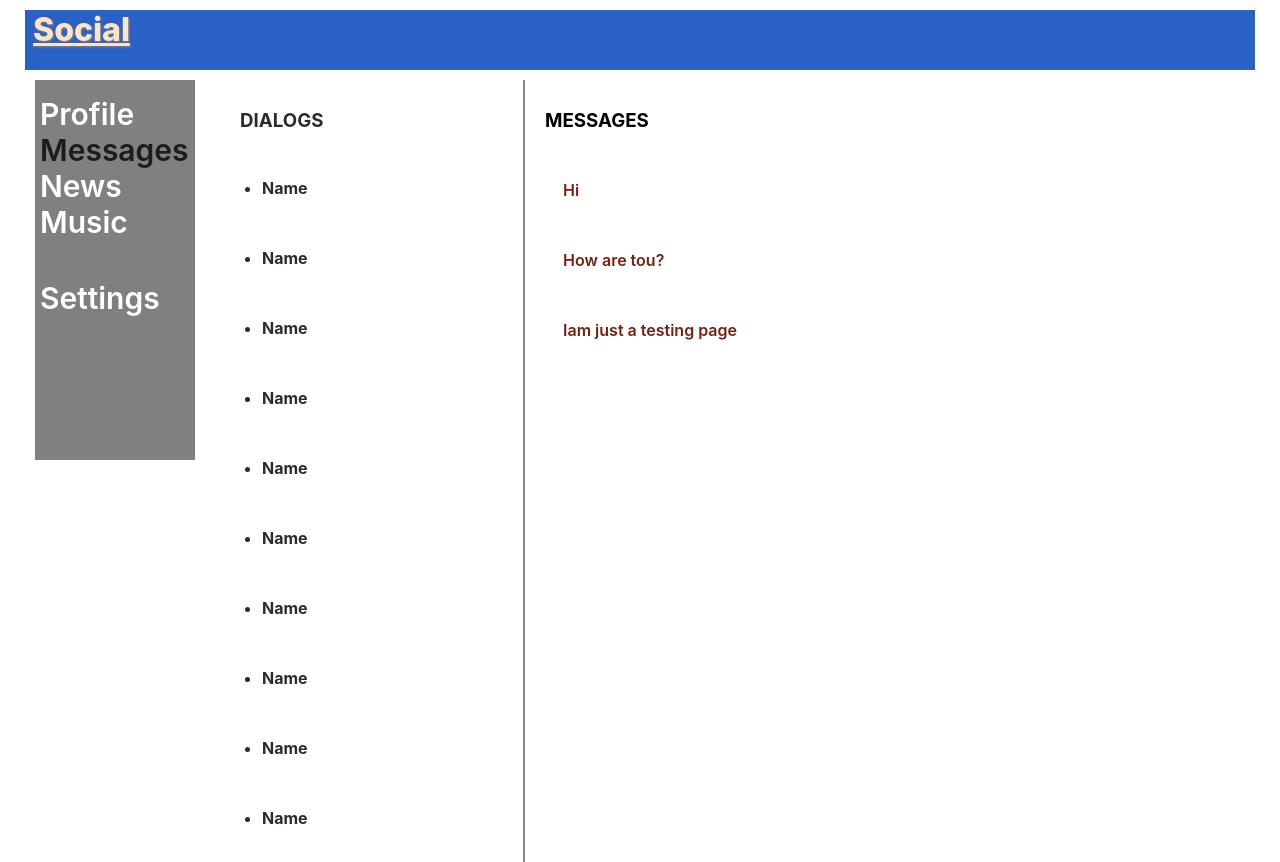
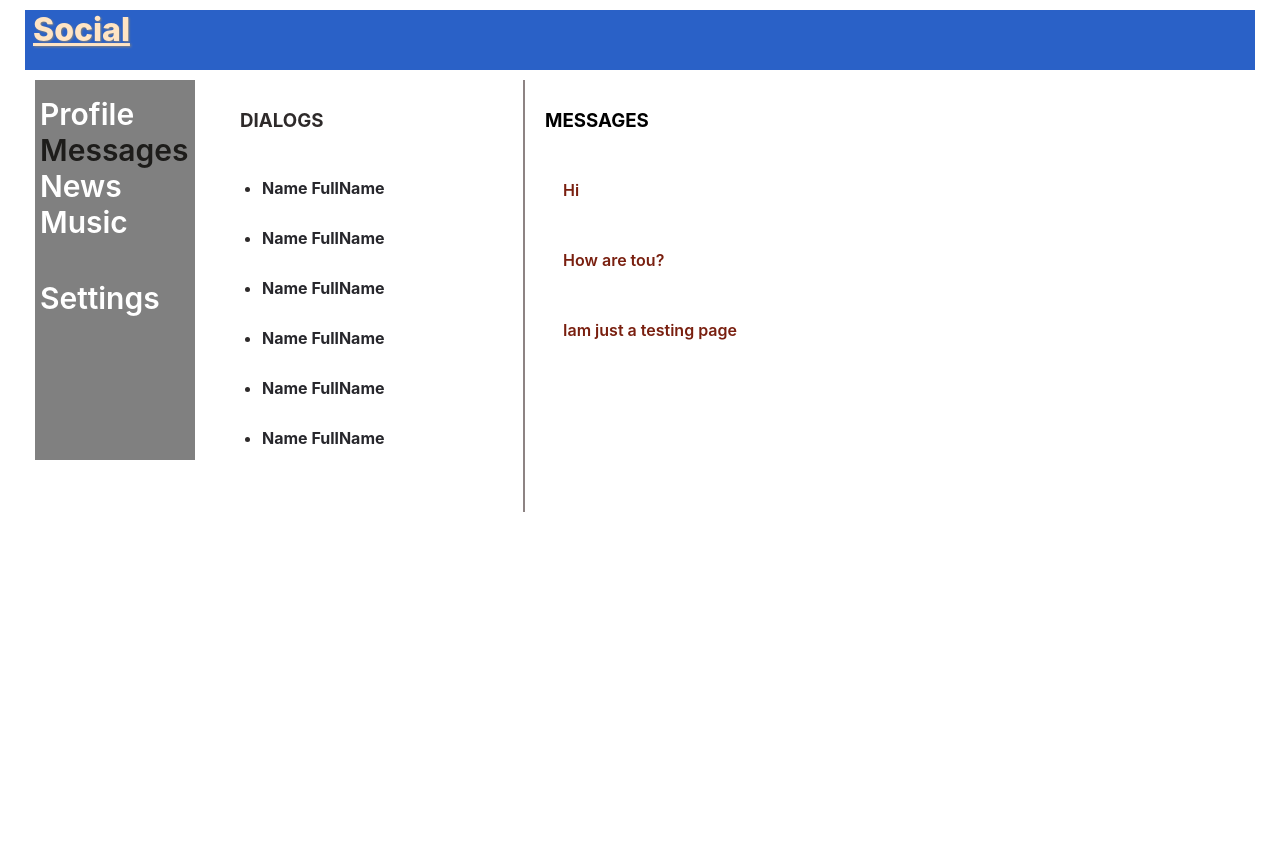
Before and after one commit to Skoll57/Social, a React (Create React App) app: page /dialogs in a window 1280 px wide. Shown: the top 862 px of the page. After the commit the page ends 800 px from the top, so only its background shows below. Built offline with nearby package versions, Linux system fonts and the light colour scheme.

Commit message:
Dialogs Dorabotki

```diff
--- a/src/App.jsx
+++ b/src/App.jsx
@@ -19,7 +19,7 @@ const App = () => {
         <div className="app-wrapper-content">
           <Routes>
             <Route path="/profile" element={<Main />} />
-            <Route path="/dialogs" element={<Dialogs />} />
+            <Route path="/dialogs/*" element={<Dialogs />} />
             <Route path="/news" element={<News />} />
             <Route path="/music" element={<Music />} />
             <Route path="/settings" element={<Settings />} />
--- a/src/components/Dialogs/Dialogs.jsx
+++ b/src/components/Dialogs/Dialogs.jsx
@@ -1,3 +1,4 @@
+import { NavLink } from "react-router-dom";
 import s from "./Dialogs.module.css";
 
 const Dialogs = () => {
@@ -6,16 +7,54 @@ const Dialogs = () => {
       <div className={s.dialogs}>
         <h3>Dialogs</h3>
         <ul className={s.list}>
-          <li className={s.item}>Name</li>
-          <li className={s.item}>Name</li>
-          <li className={s.item}>Name</li>
-          <li className={s.item}>Name</li>
-          <li className={s.item}>Name</li>
-          <li className={s.item}>Name</li>
-          <li className={s.item}>Name</li>
-          <li className={s.item}>Name</li>
-          <li className={s.item}>Name</li>
-          <li className={s.item}>Name</li>
+          <li>
+            <NavLink
+              to="/dialogs/1"
+              className={(navData) => (navData.isActive ? s.active : s.item)}
+            >
+              Name FullName
+            </NavLink>
+          </li>
+          <li>
+            <NavLink
+              to="/dialogs/2"
+              className={(navData) => (navData.isActive ? s.active : s.item)}
+            >
+              Name FullName
+            </NavLink>
+          </li>
+          <li>
+            <NavLink
+              to="/dialogs/3"
+              className={(navData) => (navData.isActive ? s.active : s.item)}
+            >
+              Name FullName
+            </NavLink>
+          </li>
+          <li>
+            <NavLink
+              to="/dialogs/4"
+              className={(navData) => (navData.isActive ? s.active : s.item)}
+            >
+              Name FullName
+            </NavLink>
+          </li>
+          <li>
+            <NavLink
+              to="/dialogs/5"
+              className={(navData) => (navData.isActive ? s.active : s.item)}
+            >
+              Name FullName
+            </NavLink>
+          </li>
+          <li>
+            <NavLink
+              to="/dialogs/6"
+              className={(navData) => (navData.isActive ? s.active : s.item)}
+            >
+              Name FullName
+            </NavLink>
+          </li>
         </ul>
       </div>
       <div className={s.messages}>
--- a/src/components/Dialogs/Dialogs.module.css
+++ b/src/components/Dialogs/Dialogs.module.css
@@ -23,7 +23,20 @@ section {
 }
 
 .list li {
-  margin: 20px 0 50px 20px;
+  margin: 20px 0 30px 20px;
+}
+
+.item {
+  color: rgb(39, 39, 44);
+  font-weight: 700;
+  transition: font-weight 0.2s, font-size 0.2s;
+  text-decoration: none;
+}
+
+.active {
+  color: rgb(0, 0, 0);
+  font-size: 18px;
+  font-weight: 700;
 }
 
 .messages {
```
